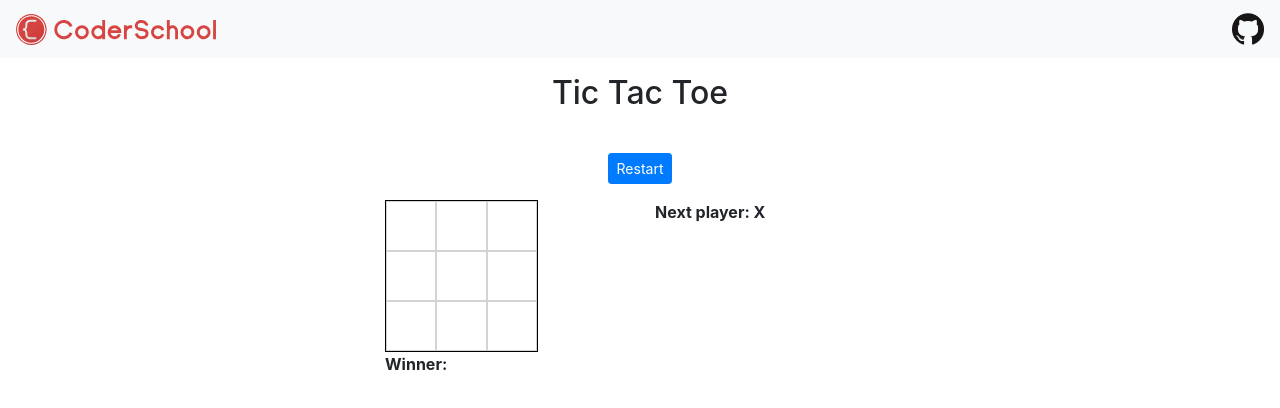
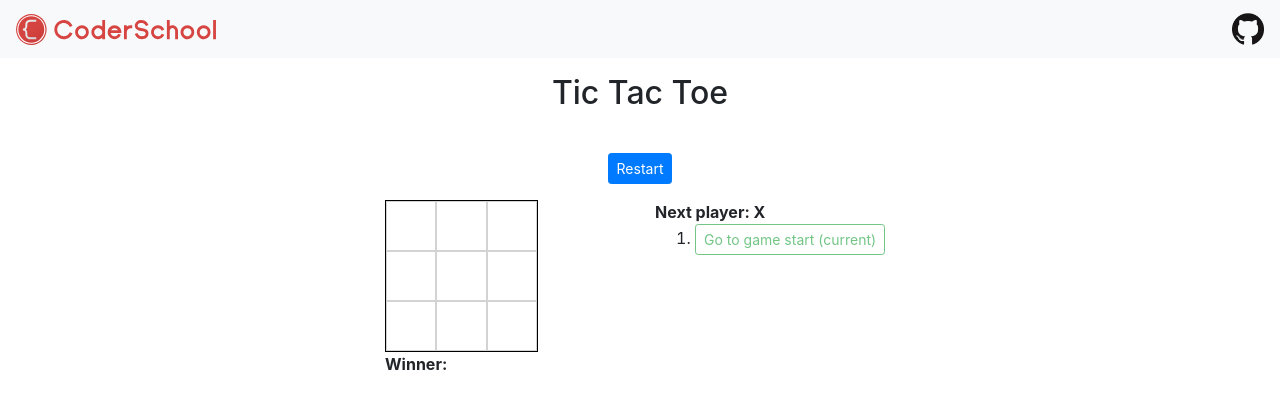
Before and after one commit to dhminh1024/tic-tac-toe, a React (Create React App) app: page / in a window 1280 px wide. Shown: the top 408 px of the page. Built offline with nearby package versions, Linux system fonts and the light colour scheme.

Commit message:
adding history moves

```diff
--- a/src/components/Game.js
+++ b/src/components/Game.js
@@ -1,7 +1,7 @@
 import React from "react";
-import { useState } from "react";
 import { Container, Row, Col, Button } from "react-bootstrap";
 import Board from "./Board";
+import useLocalStorageState from "../utils/useLocalStorageState";
 
 function getNextValue(squares) {
   // Your code here
@@ -40,46 +40,65 @@ function getStatus(squares, winner, nextValue) {
 }
 
 const Game = () => {
-  const [squares, setSquares] = useState(Array(9).fill(null));
+  // const [squares, setSquares] = useState(Array(9).fill(null));
 
   // States needed for saving history of moves
-  // const [history, setHistory] = useState([Array(9).fill(null)]);
-  // const [currentStep, setCurrentStep] = useState(0);
-  // const currentSquares = history[currentStep];
+  const [history, setHistory] = useLocalStorageState("ttt_history", [
+    Array(9).fill(null),
+  ]);
+  const [currentStep, setCurrentStep] = useLocalStorageState("ttt_step", 0);
+  const currentSquares = history[currentStep];
 
   // This state determines the next value is X or O?
-  const nextValue = getNextValue(squares);
+  const nextValue = getNextValue(currentSquares);
   // This state determines who is the winner
-  const winner = getWinner(squares);
+  const winner = getWinner(currentSquares);
   // This state determines the status showing who is on the turn
-  const status = getStatus(squares, winner, nextValue);
+  const status = getStatus(currentSquares, winner, nextValue);
 
   const clickSquare = (index) => {
     // Your code here
     // You can modify this code below
-    if (winner || squares[index]) return;
-    const squaresCopy = [...squares];
+    // if (winner || squares[index]) return;
+
+    // const squaresCopy = [...squares];
+    // squaresCopy[index] = nextValue;
+    // setSquares(squaresCopy);
+
+    if (winner || currentSquares[index]) return;
+
+    const newHistory = history.slice(0, currentStep + 1);
+    const squaresCopy = [...currentSquares];
     squaresCopy[index] = nextValue;
-    setSquares(squaresCopy);
+    setHistory([...newHistory, squaresCopy]);
+    setCurrentStep(newHistory.length);
   };
 
   const restartGame = () => {
     // Your code here
-    setSquares(Array(9).fill(null));
+    // setSquares(Array(9).fill(null));
+
+    setHistory([Array(9).fill(null)]);
+    setCurrentStep(0);
   };
 
   // Create the list of moves in history
-  // const moves = history.___((squares, step) => {
-  //   const description = step ? ___ : ___;
-  //   const isCurrentStep = step === ___;
-  //   return (
-  //     <li key={step}>
-  //       <Button disabled={currentStep} onClick={() => setCurrentStep(step)}>
-  //         {desc} {isCurrentStep ? "(current)": null}
-  //       </Button>
-  //     </li>
-  //   )
-  // })
+  const moves = history.map((squares, step) => {
+    const description = step ? `Go to move ${step}` : `Go to game start`;
+    const isCurrentStep = step === currentStep;
+    return (
+      <li key={step}>
+        <Button
+          variant="outline-success"
+          size="sm"
+          disabled={step === currentStep}
+          onClick={() => setCurrentStep(step)}
+        >
+          {description} {isCurrentStep ? "(current)" : null}
+        </Button>
+      </li>
+    );
+  });
 
   return (
     <Container>
@@ -92,7 +111,7 @@ const Game = () => {
       </Row>
       <Row>
         <Col md={6}>
-          <Board squares={squares} onClick={clickSquare} />
+          <Board squares={currentSquares} onClick={clickSquare} />
           <div>
             <strong>Winner: {winner}</strong>
           </div>
@@ -102,7 +121,7 @@ const Game = () => {
             <strong>{status}</strong>
           </div>
           {/* The list of moves */}
-          {/* <ol>{moves}</ol> */}
+          <ol>{moves}</ol>
         </Col>
       </Row>
     </Container>
--- a/src/components/PublicNavbar.js
+++ b/src/components/PublicNavbar.js
@@ -11,7 +11,11 @@ const PublicNavbar = () => {
       </Navbar.Brand>
       <Nav className="mr-auto"></Nav>
       <Nav>
-        <a href="#your_github" target="_blank" rel="noopener noreferrer">
+        <a
+          href="https://github.com/dhminh1024/tic-tac-toe"
+          target="_blank"
+          rel="noopener noreferrer"
+        >
           <img src={githubIco} alt="Github" width="32px" />
         </a>
       </Nav>
--- a/src/utils/useLocalStorageState.js
+++ b/src/utils/useLocalStorageState.js
@@ -16,4 +16,4 @@ function useLocalStorageState(key, defaultValue = "") {
   return [state, setState];
 }
 
-export { useLocalStorageState };
+export default useLocalStorageState;
```
Also changed, not shown: 1 other file (tests, documents, lock files or other folders).
